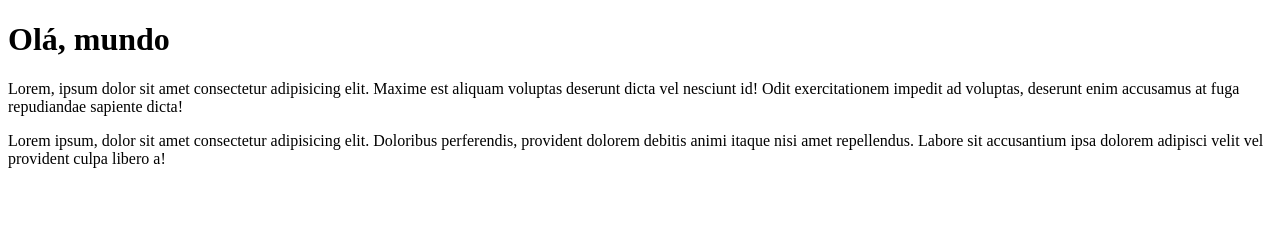
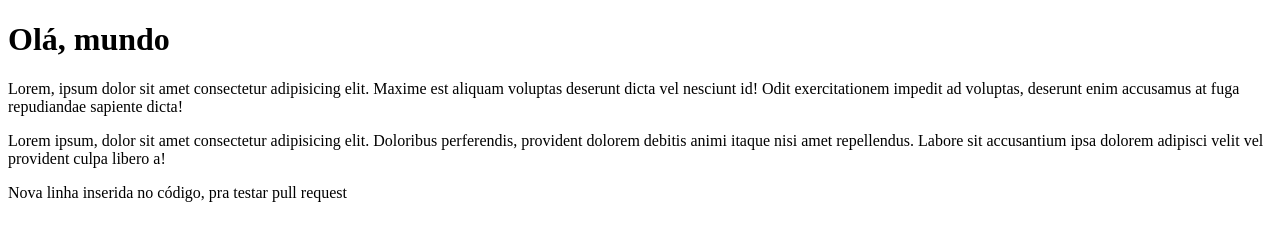
Before and after one commit to madrepilar/Ola-mundo, a plain HTML site: page site-exemplo/index.html in a window 1280 px wide. Drawn offline with Linux system fonts and the light colour scheme.

Commit message:
Linha inserida para teste de Pull Request

```diff
--- a/site-exemplo/index.html
+++ b/site-exemplo/index.html
@@ -9,5 +9,6 @@
     <h1>Olá, mundo</h1>
     <p>Lorem, ipsum dolor sit amet consectetur adipisicing elit. Maxime est aliquam voluptas deserunt dicta vel nesciunt id! Odit exercitationem impedit ad voluptas, deserunt enim accusamus at fuga repudiandae sapiente dicta!</p>
     <p>Lorem ipsum, dolor sit amet consectetur adipisicing elit. Doloribus perferendis, provident dolorem debitis animi itaque nisi amet repellendus. Labore sit accusantium ipsa dolorem adipisci velit vel provident culpa libero a!</p>
+    <p>Nova linha inserida no código, pra testar pull request</p>
 </body>
 </html>
```
